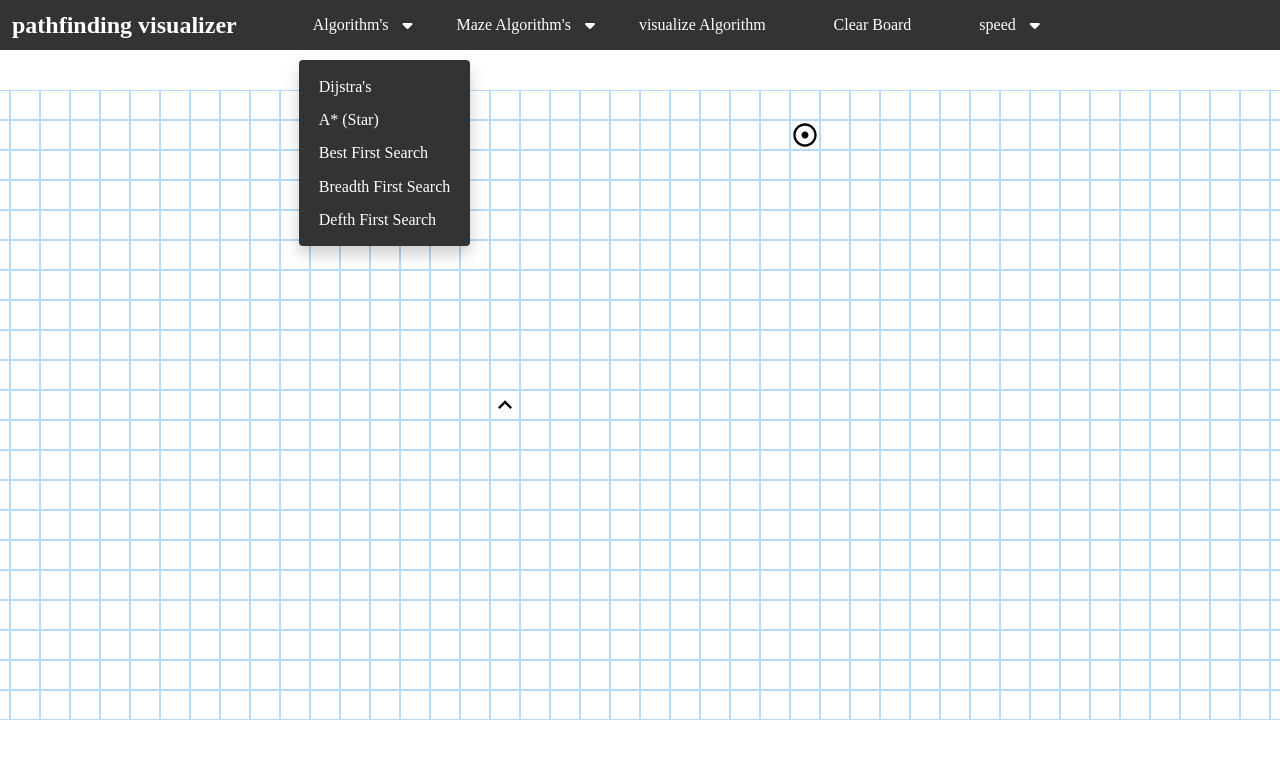
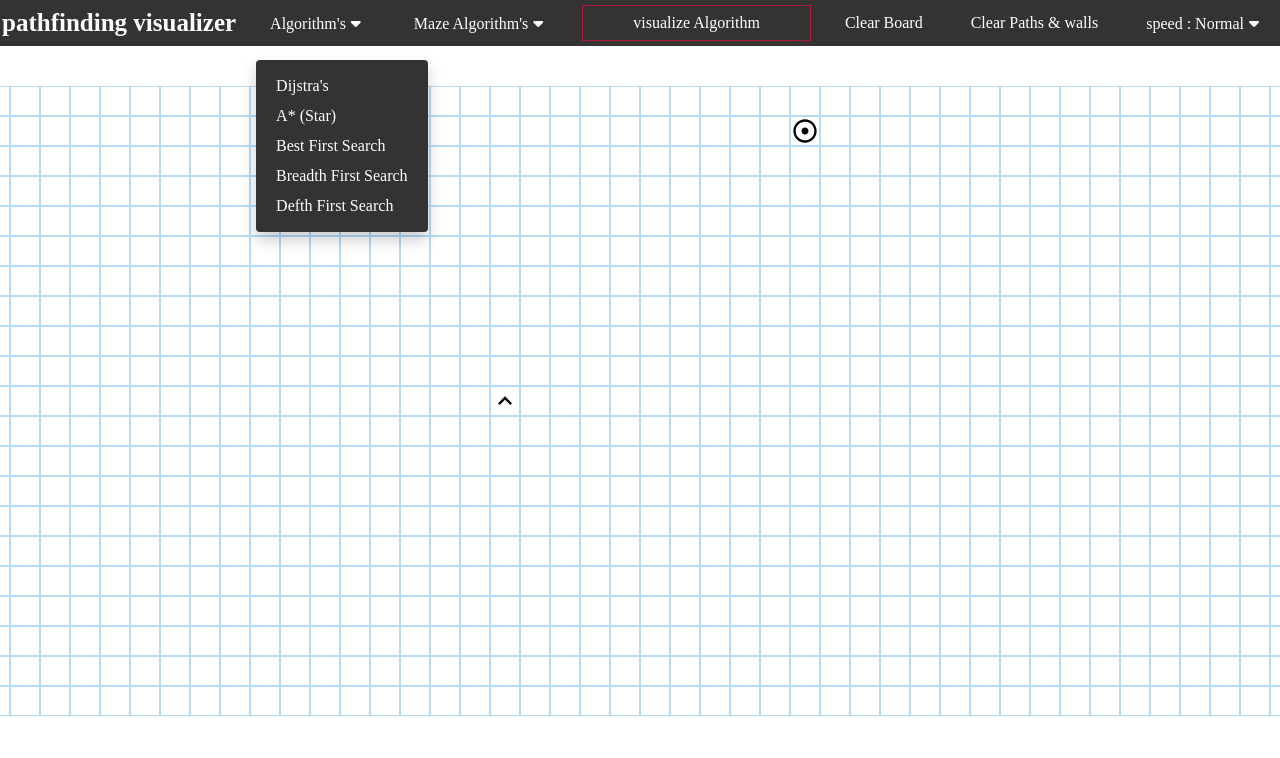
Before and after one commit to rushibhosale/pathfinding-visualizer, a React (Create React App) app: page / in a window 1280 px wide. Both pictures are taken after a click on the link "Algorithm's". Shown: the top 758 px of the page. Built offline with nearby package versions, Linux system fonts and the light colour scheme.

Commit message:
[navbar] changes

```diff
--- a/src/Components/Grid/Grid.js
+++ b/src/Components/Grid/Grid.js
@@ -59,7 +59,11 @@ export class Grid extends Component {
 
         return (
             <>
-                <Navbar></Navbar>
+                <Navbar
+                    data={{
+                        handler: this.algorithmHandler.bind(this)
+                    }}
+                ></Navbar>
                 {/* //<button onClick={this.visualize.bind(this)}>
             //     Visualize!!
             // </button> | <button onClick={this.visualizeMaze.bind(this)}>
@@ -158,6 +162,9 @@ export class Grid extends Component {
         MazeAnimation(visitedArray);
         // this.setState({ grid });
     }
+    algorithmHandler() {
+        console.log("hello from handler");
+    }
 }
 //create Node
 const createNewNode = (row, col) => {
--- a/src/Components/Navbar/Data.js
+++ b/src/Components/Navbar/Data.js
@@ -38,5 +38,19 @@ const MazeAlgorithms = [
     },
 
 ]
+const speed = [
+    {
+        title: "Slow",
+        value: "slow"
+    },
+    {
+        title: "Normal",
+        value: "Normal"
+    },
+    {
+        title: "Fast",
+        value: "Fast"
+    }
+]
 
-export { GraphAlgorithms, MazeAlgorithms };
+export { GraphAlgorithms, MazeAlgorithms, speed };
--- /dev/null
+++ b/src/Components/Navbar/Dropdown.js
@@ -0,0 +1,12 @@
+export function Dropdown({ data }) {
+    return (
+        <ul className={data.toggleDropdown ? `dropdown-content show ` : `dropdown-content`}>
+            {
+                data.list.map((item, index) => {
+                    return <li key={index} className={data.toggleDropdown ? data.extacssClass : ''}>
+                        <a href="javascript:void(0);" >{item.title}</a></li>;
+                })
+            }
+        </ul>
+    );
+}
--- a/src/Components/Navbar/Navbar.css
+++ b/src/Components/Navbar/Navbar.css
@@ -3,27 +3,28 @@
   margin: auto;
   background-color: #333;
   display: flex;
-  /* justify-content: space-between; */
+  flex-wrap: wrap;
+  justify-content: center;
   align-items: center;
   color: #ffffff;
-  height: 50px;
 }
 
 .title {
   justify-self: flex-start;
-  margin-left: 10px;
-  padding: 0 2px;
   cursor: pointer;
+  font-size: 25px;
 }
 .nav-links {
-  margin-left: 20px;
+  display: flex;
   list-style-type: none;
+  align-items: center;
+  justify-content: center;
+  flex-wrap: wrap;
 }
 
 .nav-links li {
   font-family: cursive;
-  display: inline-block;
-  margin-left: 40px;
+  margin-left: 20px;
 }
 .nav-links li a {
   display: inline-block;
@@ -32,8 +33,7 @@
   outline: none;
   margin: 0;
   color: white;
-  padding: 12px 14px;
-  line-height: 0.2rem;
+  padding: 10px 14px;
   position: relative;
   transition: all 0.3s ease;
 }
@@ -41,15 +41,13 @@
   color: rgba(220, 20, 60, 0.7);
 }
 .fa-caret-down {
-  position: absolute;
-  top: 50%;
-  left: 100%;
-  transform: translateY(-50%);
+  margin: 5px;
+  display: inline-block;
   font-size: 16px;
 }
 
 .dropdown-content {
-  /* display: none; */
+  display: none;
   position: absolute;
   top: 60px;
   background-color: #333;
@@ -59,17 +57,62 @@
   min-width: 160px;
   box-shadow: 0px 8px 16px 0px rgba(0, 0, 0, 0.2);
   text-align: left;
-  z-index: 1;
+  z-index: 2;
 }
 .dropdown-content li {
-  margin: 0;
+  margin: 2px 0;
   display: block;
 }
 .dropdown-content li a {
-  padding: 15px 10px;
+  padding: 5px 10px;
   color: #ffffff !important;
 }
 .dropdown-content a:hover {
   background-color: rgba(220, 20, 60, 0.7);
   border-radius: 4px;
 }
+
+.show {
+  display: block;
+}
+#visualizebtn a {
+  border: 1px solid rgba(220, 20, 60, 0.7);
+  padding: 15px 50px;
+  line-height: 0.2em;
+  transition: all 0.4s ease-in-out;
+}
+#visualizebtn a:hover {
+  background-color: rgba(220, 20, 60, 0.7);
+  color: #ffffff;
+  border-color: #ffffff;
+}
+.horizontal {
+  display: inline-block !important;
+}
+
+@media screen and (max-width: 600px) {
+  .nav-links {
+    text-align: center;
+    display: block;
+  }
+  .dropdown-content {
+    border: none;
+    text-align: center;
+    box-shadow: none;
+    top: -15px;
+    z-index: 2;
+    padding: 10px;
+    margin: 0;
+  }
+  .dropdown-content li {
+    margin: 2px 0;
+    display: block;
+  }
+  .horizontal {
+    display: block !important;
+  }
+  .show {
+    display: block;
+    position: relative;
+  }
+}
--- a/src/Components/Navbar/Navbar.js
+++ b/src/Components/Navbar/Navbar.js
@@ -1,41 +1,98 @@
 import { Component } from "react";
-import { GraphAlgorithms } from "./Data";
+import { GraphAlgorithms, MazeAlgorithms, speed } from "./Data";
+import { Dropdown } from "./Dropdown";
 import "./Navbar.css";
 export class Navbar extends Component {
-    constructor() {
+    constructor({ data }) {
         super();
+        this.mainHandler = data.handler;
+        this.state = {
+            dropdown1: false,
+            dropdown2: false,
+            dropdown3: false,
+        };
+        this.handleWindowClickEvent = this.handleWindowClikcEvent.bind(this);
+
     }
+    componentDidMount() {
+        console.log(this.mainHandler)
+        window.addEventListener('click', this.handleWindowClickEvent);
+    }
+
+    componentWillUnmount() {
+        window.removeEventListener('click', this.handleWindowClickEvent);
+    }
+
+
     render() {
         return (
-
             <nav className="navbar">
                 <h1 className="title">pathfinding visualizer</h1>
                 <ul className="nav-links">
                     <li className="dropdown">
-                        <a href="#">Algorithm's<i className="fa-solid fa-caret-down"></i></a>
-                        <ul className="dropdown-content">
-                            {
-                                GraphAlgorithms.map((item, index) => {
-                                    return <li key={index}><a href="javascript:void(0);" >{item.title}</a></li>;
-                                })
+                        <a href="#" className="algorithm-dropbtn"
+                            onClick={e => { this.handleDropDown(e) }}>Algorithm's<i className="fa-solid fa-caret-down"></i></a>
+                        {/* dropdown */}
+                        <Dropdown
+                            data={{
+                                list: GraphAlgorithms,
+                                toggleDropdown: this.state.dropdown1,
+                                extacssClass: '',
+                                handler: this.mainHandler
                             }
-                        </ul>
+                            } />
                     </li>
                     <li className="dropdown">
-                        <a href="#">Maze Algorithm's<i className="fa-solid fa-caret-down"></i></a>
+                        <a href="#" className="maze-dropbtn"
+                            onClick={e => { this.handleDropDown(e) }}>Maze Algorithm's<i className="fa-solid fa-caret-down"></i></a>
+                        {/* dropdown */}
+                        <Dropdown
+                            data={{
+                                list: MazeAlgorithms,
+                                toggleDropdown: this.state.dropdown2,
+                                extacssClass: '',
+                                handler: this.mainHandler
+                            }
+                            } />
                     </li>
-                    <li className="item">
-                        <a href="#">visualize Algorithm</a>
-                    </li>
-                    <li className="item">
-                        <a href="#">Clear Board</a>
-                    </li>
-
+                    <li id="visualizebtn"><a href="#" >visualize Algorithm</a></li>
+                    <li><a href="#">Clear Board</a></li>
+                    <li><a href="#">Clear Paths & walls</a></li>
                     <li className="dropdown">
-                        <a href="#">speed<i className="fa-solid fa-caret-down"></i></a>
+                        <a href="" className="speed-dropbtn"
+                            onClick={e => { this.handleDropDown(e) }}>speed : {`Normal`}<i className="fa-solid fa-caret-down"></i></a>
+                        <Dropdown
+                            data={{
+                                list: speed,
+                                toggleDropdown: this.state.dropdown3,
+                                extacssClass: 'horizontal',
+                                handler: this.mainHandler
+                            }
+                            } />
                     </li>
                 </ul>
-            </nav>
+            </nav >
         );
     }
+
+    //toggle dropdown
+    handleDropDown(e) {
+        e.preventDefault();
+        if (e.target.matches('.algorithm-dropbtn'))
+            this.setState({ dropdown1: !this.state.dropdown1 })
+        if (e.target.matches('.maze-dropbtn'))
+            this.setState({ dropdown2: !this.state.dropdown2 })
+        if (e.target.matches('.speed-dropbtn'))
+            this.setState({ dropdown3: !this.state.dropdown3 })
+    }
+    //window event to close Dropedown
+    handleWindowClikcEvent(e) {
+        if (!e.target.matches('.algorithm-dropbtn'))
+            this.setState({ dropdown1: false })
+        if (!e.target.matches('.maze-dropbtn'))
+            this.setState({ dropdown2: false })
+        if (!e.target.matches('.speed-dropbtn'))
+            this.setState({ dropdown3: false })
+
+    }
 }
```
